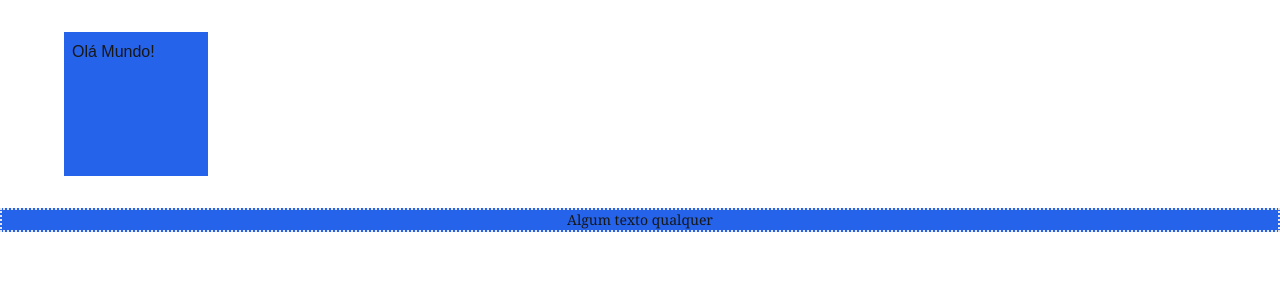
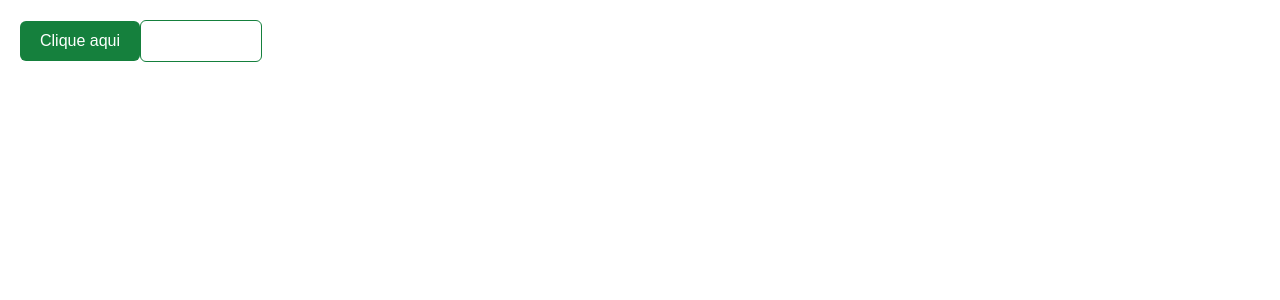
Before and after one commit to gbmartinz-dev/Formacao-Fullstack, a Next.js app in the folder FRONTEND/TAILWINDCSS/introducao-ao-tailwindcss/: page / in a window 1280 px wide. Shown: the top 300 px of the page. Built offline with nearby package versions, Linux system fonts and the light colour scheme.

Commit message:
Fazendo um botão com o tailwindcss

```diff
--- a/FRONTEND/TAILWINDCSS/introducao-ao-tailwindcss/src/app/page.tsx
+++ b/FRONTEND/TAILWINDCSS/introducao-ao-tailwindcss/src/app/page.tsx
@@ -1,9 +1,8 @@
 const Page = () => {
   return (
-    <div className="w-screen h-screen">
-      <div className="bg-blue-600 w-36 h-36 p-2 my-8 mx-16">Olá Mundo!</div>
-      <div className="text-sm bg-blue-600 font-serif text-center border-2 border-dotted">Algum texto qualquer</div>
-      <input className="w-80 outline-2 outline-green-400" />
+    <div className="w-screen h-screen p-5">
+      <button className="bg-green-700 text-white rounded-md px-5 py-2 border-none">Clique aqui</button>
+      <button className="text-white rounded-md px-5 py-2 border border-green-700">Clique aqui</button>
     </div>
   );
 }
```
